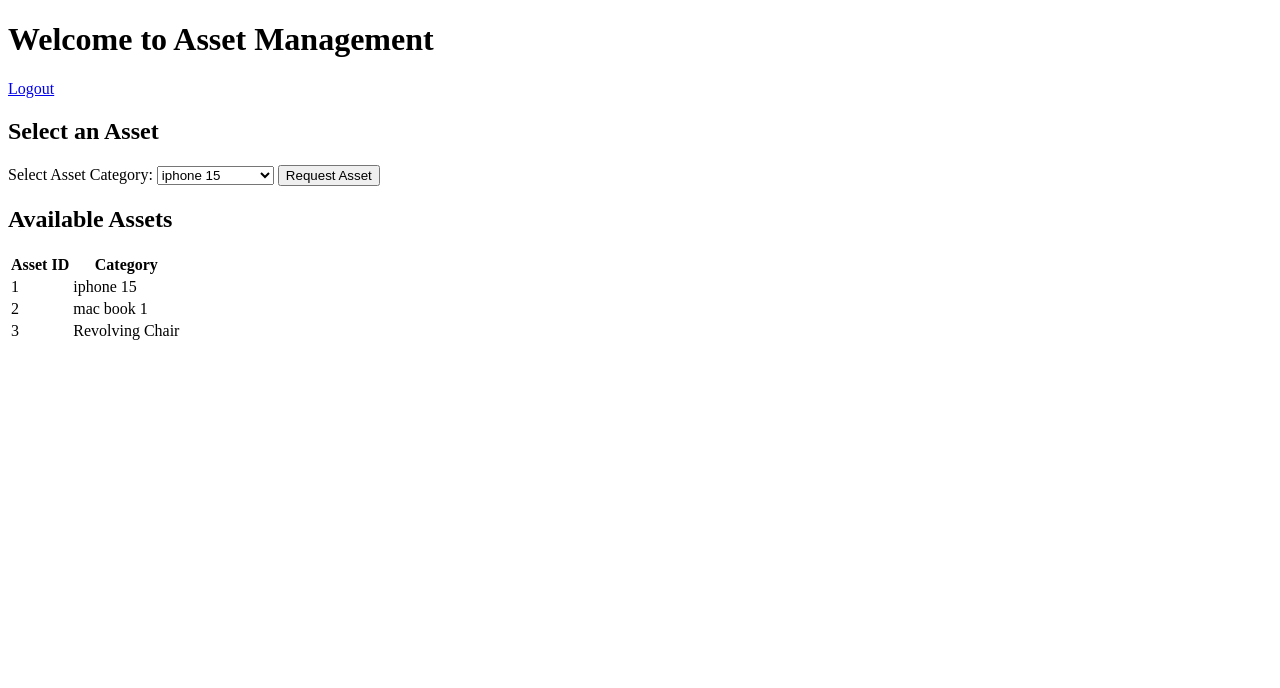
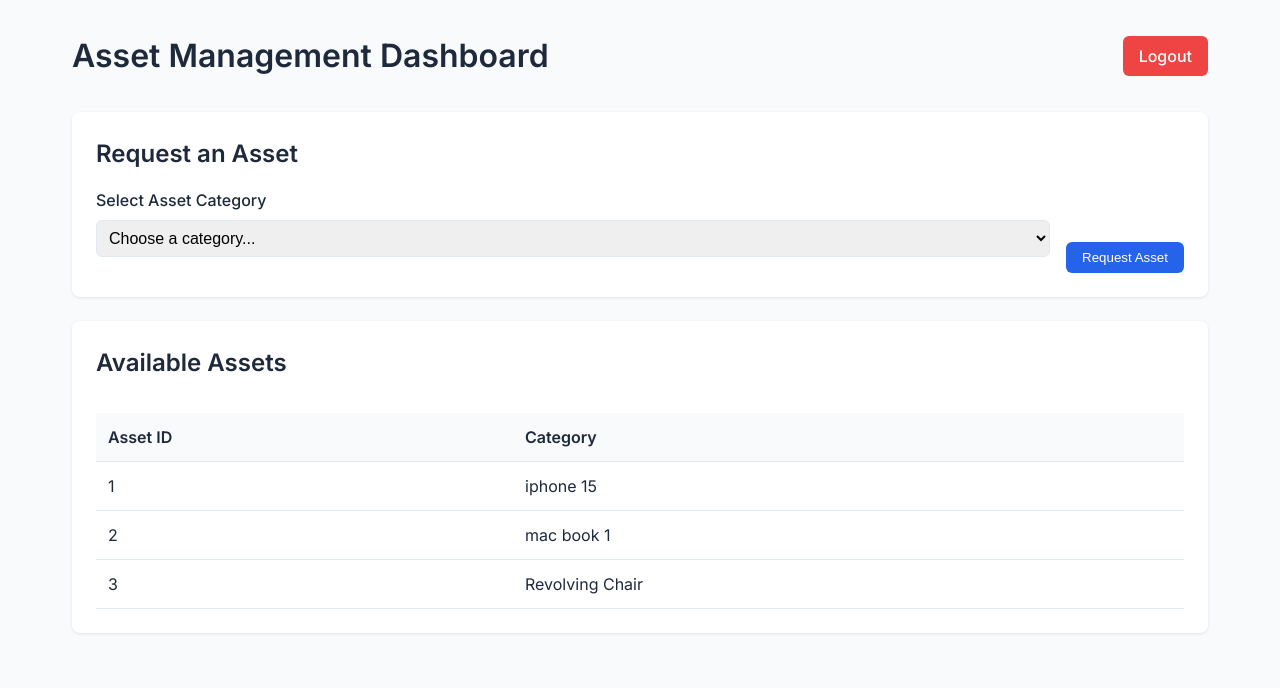
Before and after one commit to jeevjacobgeorge/hexcode, a Django app: page /user/ in a window 1280 px wide. Shown: the top 688 px of the page. Run offline with Django 5.2, Linux system fonts and the light colour scheme; a user stored in the database is signed in; data comes from the database, SQL or seed files in the repository; both versions use the stored data as it was after the commit; data that the repository does not hold is empty.

Commit message:
commit first

```diff
--- /dev/null
+++ b/asset_management/app1/templates/base.html
@@ -0,0 +1,124 @@
+<!DOCTYPE html>
+<html lang="en">
+<head>
+    <meta charset="UTF-8">
+    <meta name="viewport" content="width=device-width, initial-scale=1.0">
+    <title>{% block title %}Asset Management{% endblock %}</title>
+    <link href="https://fonts.googleapis.com/css2?family=Inter:wght@400;500;600&display=swap" rel="stylesheet">
+    <style>
+        :root {
+            --primary-color: #2563eb;
+            --primary-hover: #1d4ed8;
+            --background-color: #f8fafc;
+            --text-color: #1e293b;
+            --border-color: #e2e8f0;
+        }
+
+        * {
+            margin: 0;
+            padding: 0;
+            box-sizing: border-box;
+        }
+
+        body {
+            font-family: 'Inter', sans-serif;
+            background-color: var(--background-color);
+            color: var(--text-color);
+            line-height: 1.5;
+        }
+
+        .container {
+            max-width: 1200px;
+            margin: 0 auto;
+            padding: 2rem;
+        }
+
+        .card {
+            background: white;
+            border-radius: 0.5rem;
+            box-shadow: 0 1px 3px rgba(0, 0, 0, 0.1);
+            padding: 1.5rem;
+            margin-bottom: 1.5rem;
+        }
+
+        .btn {
+            display: inline-block;
+            padding: 0.5rem 1rem;
+            background-color: var(--primary-color);
+            color: white;
+            border: none;
+            border-radius: 0.375rem;
+            cursor: pointer;
+            text-decoration: none;
+            font-weight: 500;
+            transition: background-color 0.2s;
+        }
+
+        .btn:hover {
+            background-color: var(--primary-hover);
+        }
+
+        .form-group {
+            margin-bottom: 1rem;
+        }
+
+        .form-group label {
+            display: block;
+            margin-bottom: 0.5rem;
+            font-weight: 500;
+        }
+
+        .form-control {
+            width: 100%;
+            padding: 0.5rem;
+            border: 1px solid var(--border-color);
+            border-radius: 0.375rem;
+            font-size: 1rem;
+        }
+
+        .alert {
+            padding: 1rem;
+            border-radius: 0.375rem;
+            margin-bottom: 1rem;
+        }
+
+        .alert-success {
+            background-color: #dcfce7;
+            color: #166534;
+            border: 1px solid #86efac;
+        }
+
+        .alert-error {
+            background-color: #fee2e2;
+            color: #991b1b;
+            border: 1px solid #fca5a5;
+        }
+
+        table {
+            width: 100%;
+            border-collapse: collapse;
+            margin-top: 1rem;
+        }
+
+        th, td {
+            padding: 0.75rem;
+            text-align: left;
+            border-bottom: 1px solid var(--border-color);
+        }
+
+        th {
+            background-color: #f8fafc;
+            font-weight: 600;
+        }
+
+        tr:hover {
+            background-color: #f8fafc;
+        }
+    </style>
+</head>
+<body>
+    <div class="container">
+        {% block content %}{% endblock %}
+    </div>
+</body>
+</html>
--- a/asset_management/app1/templates/user_dashboard.html
+++ b/asset_management/app1/templates/user_dashboard.html
@@ -1,44 +1,55 @@
-<!DOCTYPE html>
-<html lang="en">
-<head>
-    <meta charset="UTF-8">
-    <meta name="viewport" content="width=device-width, initial-scale=1.0">
-    <title>User Dashboard</title>
-</head>
-<body>
+{% extends 'base.html' %}
 
-    <h1>Welcome to Asset Management</h1>
-    <a href="{% url 'user_logout' %}">Logout</a>
+{% block title %}Dashboard - Asset Management{% endblock %}
 
-    <h2>Select an Asset</h2>
+{% block content %}
+<div style="display: flex; justify-content: space-between; align-items: center; margin-bottom: 2rem;">
+    <h1>Asset Management Dashboard</h1>
+    <a href="{% url 'user_logout' %}" class="btn" style="background-color: #ef4444;">Logout</a>
+</div>
+
 {% if message %}
-        <p style="color: green;">{{ message }}</p>
+    <div class="alert alert-success">
+        {{ message }}
+    </div>
 {% endif %}
 
-    <form method="POST">
+<div class="card">
+    <h2 style="margin-bottom: 1rem;">Request an Asset</h2>
+    <form method="POST" style="display: flex; gap: 1rem; align-items: flex-end;">
         {% csrf_token %}
-        <label>Select Asset Category:</label>
-        <select name="category_id">
+        <div class="form-group" style="flex: 1;">
+            <label for="category_id">Select Asset Category</label>
+            <select id="category_id" name="category_id" class="form-control" required>
+                <option value="">Choose a category...</option>
                 {% for asset in available_assets %}
                     <option value="{{ asset.category.category_id }}">{{ asset.category.name }}</option>
                 {% endfor %}
             </select>
-        <button type="submit">Request Asset</button>
+        </div>
+        <button type="submit" class="btn">Request Asset</button>
     </form>
+</div>
 
-    <h2>Available Assets</h2>
+<div class="card">
+    <h2 style="margin-bottom: 1rem;">Available Assets</h2>
+    <div style="overflow-x: auto;">
         <table>
+            <thead>
                 <tr>
                     <th>Asset ID</th>
                     <th>Category</th>
                 </tr>
+            </thead>
+            <tbody>
                 {% for asset in available_assets %}
                 <tr>
                     <td>{{ asset.asst_id }}</td>
                     <td>{{ asset.category.name }}</td>
                 </tr>
                 {% endfor %}
+            </tbody>
         </table>
-
-</body>
-</html>
+    </div>
+</div>
+{% endblock %}
--- /dev/null
+++ b/requirements.txt
@@ -0,0 +1,2 @@
+Django>=4.2.0
+python-dotenv>=1.0.0
```
Also changed, not shown: asset_management/app1/templates/login.html (+26 -18 lines), asset_management/db.sqlite3, 13 other files. Lines whose indentation alone changed are shown as unchanged.
